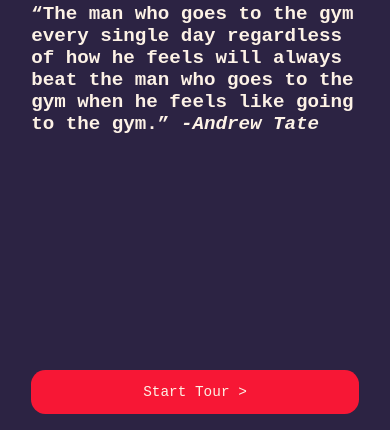
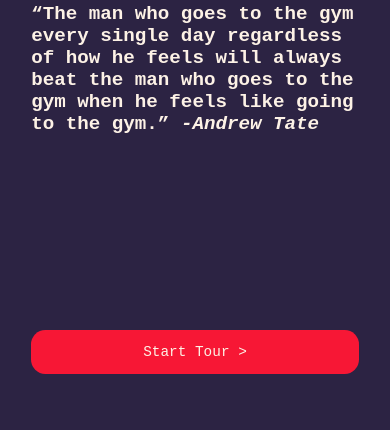
Before and after one commit to LinoZubler/Modul293, a plain HTML site: page index.html in a window 390 px wide. Shown: the part 414-844 px from the top of the page. Drawn offline with Linux system fonts and the light colour scheme.

Commit message:
Update styles.css
handy-ansicht verbessert

```diff
--- a/styles.css
+++ b/styles.css
@@ -400,6 +400,7 @@
   }
   #welcome a, #impressum a {
     width: 100%;
+    margin-bottom: 40px !important;
   }
   .navigation {
     display: none;
```
